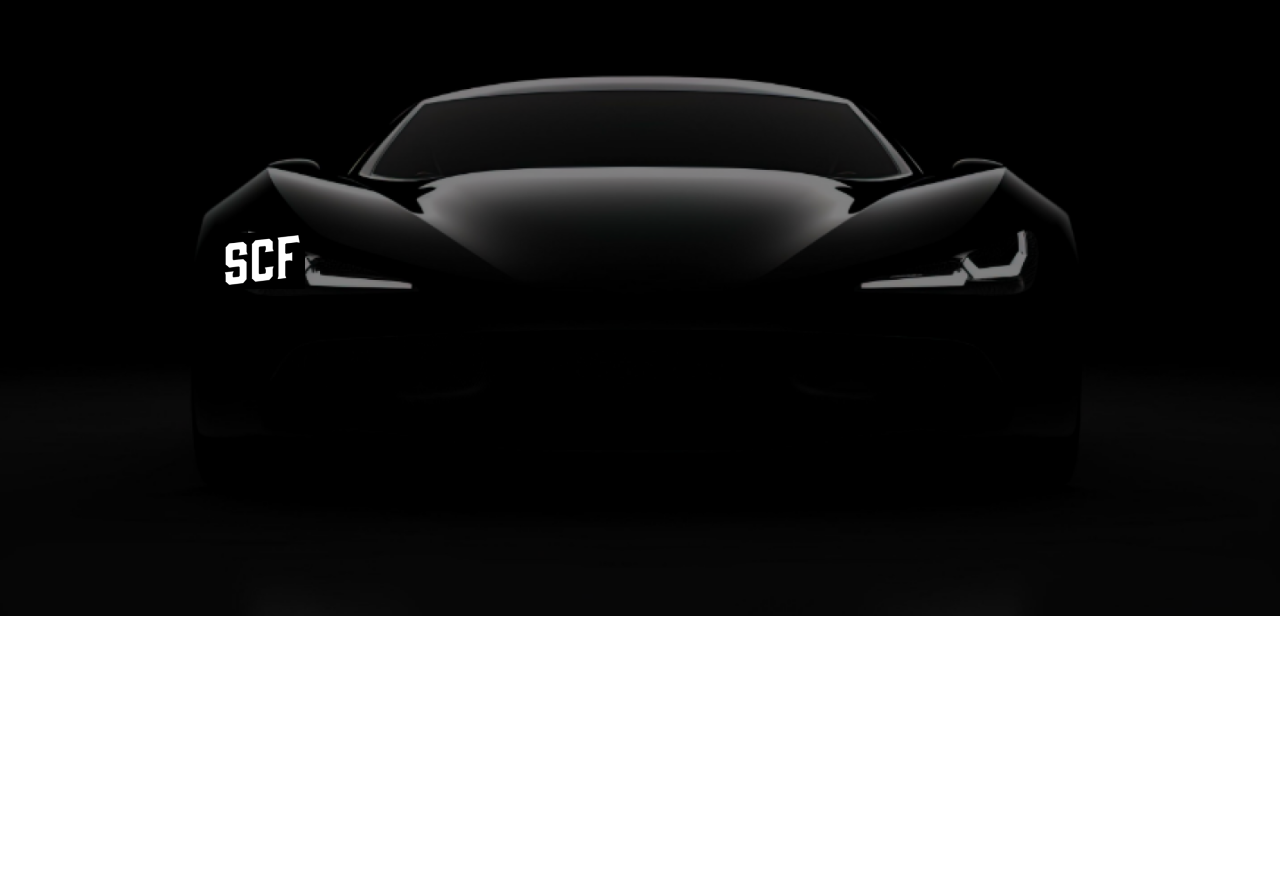
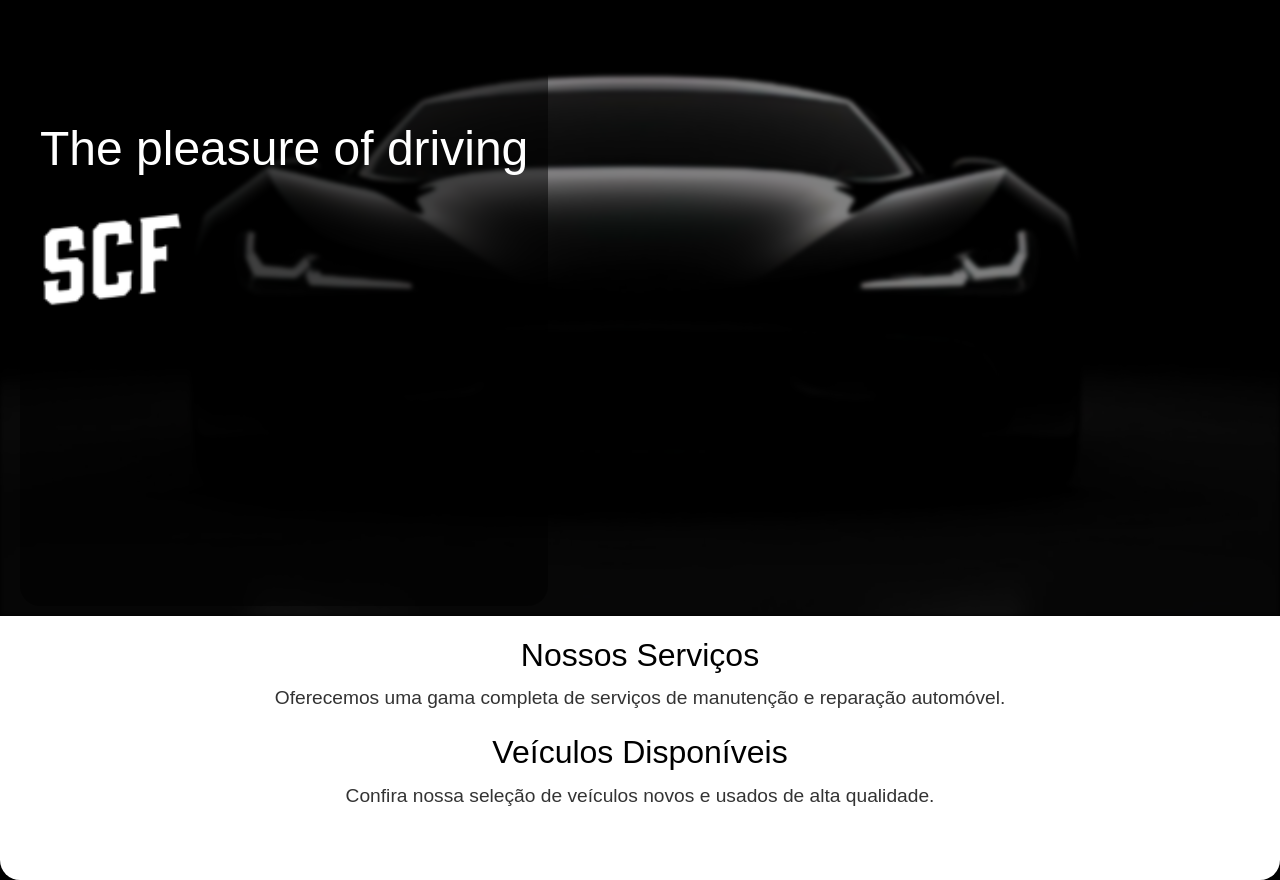
Before and after one commit to a20462/PDS, a React (Create React App) app in the folder frontend/: page /home in a window 1280 px wide. Shown: the part 256-1136 px from the top of the page. Before the commit the page ends 872 px from the top, so only its background shows below. Built offline with nearby package versions, Linux system fonts and the light colour scheme.

Commit message:
update home.js

```diff
--- a/frontend/src/pages/Home.css
+++ b/frontend/src/pages/Home.css
@@ -1,21 +1,15 @@
-/* App.css */
-
 body, html {
   margin: 0;
   padding: 0;
-    font-family: Arial, sans-serif;
+  font-family: 'Arial', sans-serif;
   color: #fff;
+  background-color: #000;
+  scroll-behavior: smooth;
 }
 
-  .App {
+.home-container {
   text-align: center;
 }
-
-  .logo img {
-    height: 40px;
-  }
-
-
 
 .header {
   position: relative;
@@ -34,6 +28,7 @@ body, html {
   left: 0;
   z-index: 1;
   opacity: 0.5;
+  filter: blur(2px);
 }
 
 .overlay {
@@ -44,15 +39,75 @@ body, html {
   align-items: center;
   justify-content: center;
   height: 100%;
+  background: rgba(0, 0, 0, 0.5);
+  border-radius: 20px;
+  padding: 20px;
 }
 
 .header-title {
   font-size: 3rem;
-    position: relative;
-    top: -200px; /* Ajuste este valor conforme necessário */
+  margin-bottom: 20px;
+  animation: fadeInDown 1.5s ease-in-out;
 }
 
-  .car-image {
-    width: 80%;
-    max-width: 600px;
+.logo {
+  width: 150px;
+  animation: fadeInUp 1.5s ease-in-out;
 }
+
+@keyframes fadeInDown {
+  from {
+    opacity: 0;
+    transform: translateY(-50px);
+  }
+  to {
+    opacity: 1;
+    transform: translateY(0);
+  }
+}
+
+@keyframes fadeInUp {
+  from {
+    opacity: 0;
+    transform: translateY(50px);
+  }
+  to {
+    opacity: 1;
+    transform: translateY(0);
+  }
+}
+
+.content {
+  padding: 50px 20px;
+  background: #fff;
+  color: #000;
+  border-radius: 20px;
+  margin-top: -50px;
+}
+
+.services, .vehicles {
+  margin: 20px 0;
+}
+
+.services h2, .vehicles h2 {
+  color: #000;
+  margin-bottom: 10px;
+  font-size: 2rem;
+}
+
+.services p, .vehicles p {
+  color: #333;
+  font-size: 1.2rem;
+}
+
+/* Scroll animation */
+.services, .vehicles {
+  opacity: 0;
+  transform: translateY(20px);
+  transition: opacity 0.6s ease-out, transform 0.6s ease-out;
+}
+
+.services.scrolled, .vehicles.scrolled {
+  opacity: 1;
+  transform: translateY(0);
+}
--- a/frontend/src/pages/Home.js
+++ b/frontend/src/pages/Home.js
@@ -1,15 +1,42 @@
-import React from 'react';
+import React, { useEffect } from 'react';
 import './Home.css';
 
 function Home() {
+  useEffect(() => {
+    const handleScroll = () => {
+      const elements = document.querySelectorAll('.services, .vehicles');
+      elements.forEach(el => {
+        const rect = el.getBoundingClientRect();
+        if (rect.top < window.innerHeight) {
+          el.classList.add('scrolled');
+        }
+      });
+    };
+
+    window.addEventListener('scroll', handleScroll);
+    return () => window.removeEventListener('scroll', handleScroll);
+  }, []);
+
   return (
-    <header className="header">
-          <img src="/images/background.png" alt="Background" className="background-image" />
-          <div className="overlay">
-            <h1 className="header-title">The pleasure of driving</h1>
-            <img src="/images/logo.png" alt="SCF Logo" />
+    <div className="home-container">
+      <header className="header">
+        <img src="/images/background.png" alt="Background" className="background-image" />
+        <div className="overlay">
+          <h1 className="header-title">The pleasure of driving</h1>
+          <img src="/images/logo.png" alt="SCF Logo" className="logo" />
         </div>
-    </header>
+      </header>
+      <main className="content">
+        <section className="services">
+          <h2>Nossos Serviços</h2>
+          <p>Oferecemos uma gama completa de serviços de manutenção e reparação automóvel.</p>
+        </section>
+        <section className="vehicles">
+          <h2>Veículos Disponíveis</h2>
+          <p>Confira nossa seleção de veículos novos e usados de alta qualidade.</p>
+        </section>
+      </main>
+    </div>
   );
 }
 
```
Lines whose indentation alone changed are shown as unchanged.
